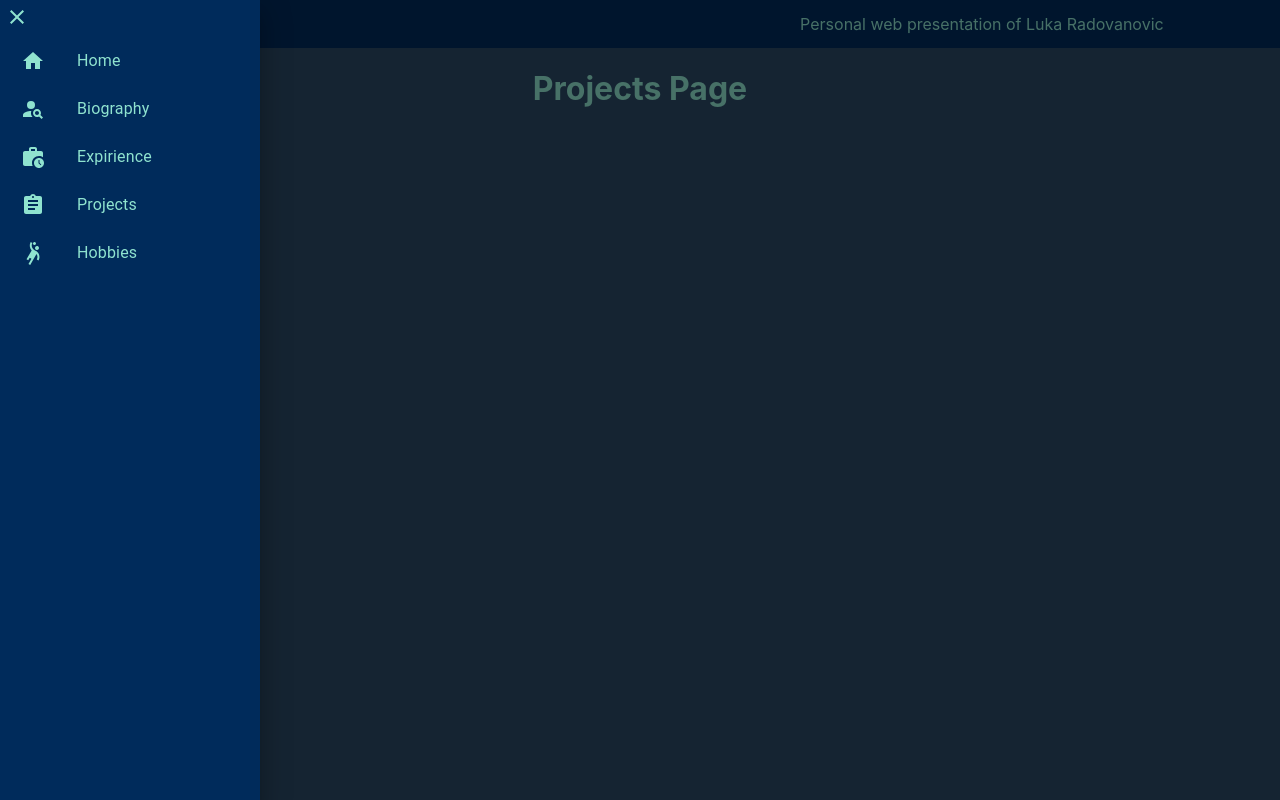
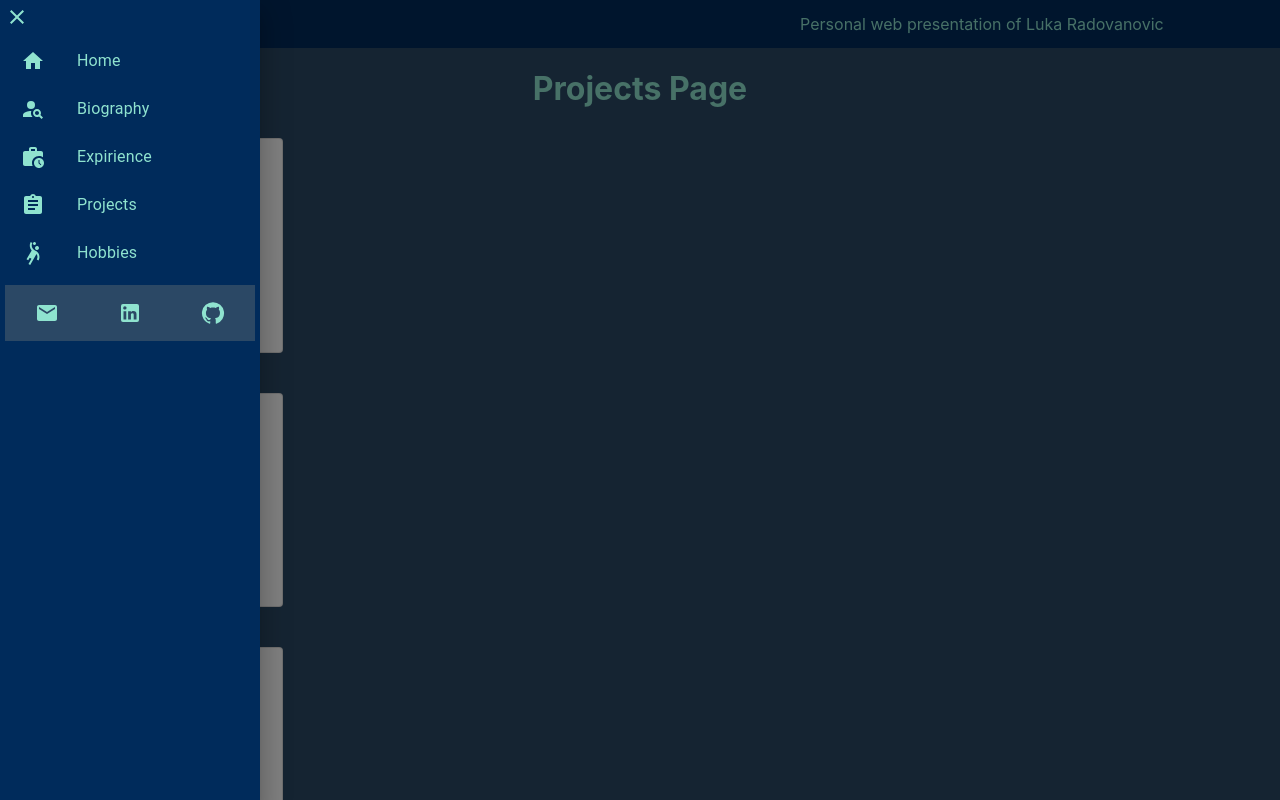
Before and after one commit to lukadlm97/personal-web-presentation, a React (Create React App) app: page /projects in a window 1280 px wide. Both pictures are taken after a click on the icon 22 px from the left and 22 px from the top of the page. Shown: the top 800 px of the page. Built offline with nearby package versions, Linux system fonts and the light colour scheme.

Commit message:
working on projects displat

```diff
--- a/src/App.tsx
+++ b/src/App.tsx
@@ -8,6 +8,7 @@ import {ThemeProvider} from '@material-ui/styles'
 import Navigator from './Navigator';
 import AppBar from './components/appBar/AppBar'
 import SideBar from './components/sideBar/SideBar'
+import Footer from './components/footer/Footer'
 
 
 //create material UI theme
--- /dev/null
+++ b/src/components/footer/Footer.tsx
@@ -0,0 +1,61 @@
+import React from 'react';
+import { BottomNavigation, BottomNavigationAction } from '@material-ui/core';
+import Email from '@mui/icons-material/Email';
+import LinkedIn from '@mui/icons-material/LinkedIn';
+import Github from '@mui/icons-material/GitHub';
+import { makeStyles } from '@material-ui/core/styles';
+
+
+export const useStyles = makeStyles({
+    root: {
+        "&  .MuiBottomNavigationAction-root": {
+            minWidth: 0,
+            maxWidth: 250,
+        },
+        "& .MuiSvgIcon-root": {
+            fill: "#8FE3CF",
+            "&:hover": {
+                fill: '#8FE3CF',
+                fontSize: '1.8rem'
+            }
+        }
+    }
+})
+
+
+
+const Footer = () => {
+    const [value, setValue] = React.useState('recents');
+    const classes = useStyles();
+
+    const handleChange = (event: React.SyntheticEvent, newValue: string) => {
+        setValue(newValue);
+        console.log(newValue)
+      };
+    return (
+        <BottomNavigation style={{ background: '#2B4865',width:'auto' }} value={value} onChange={()=>handleChange}>
+            <BottomNavigationAction
+                className={classes.root}
+                style={{ padding: 0 }}
+                icon={<Email />}
+            />
+            <BottomNavigationAction
+                className={classes.root}
+                style={{ padding: 0 }}
+                value="recents2"
+                href="https://rs.linkedin.com/in/luka-radovanovic-fon"
+                icon={<LinkedIn />}
+
+            />
+            <BottomNavigationAction
+                className={classes.root}
+                style={{ padding: 0 }}
+                value="recents3"
+                href="https://github.com/lukadlm97"
+                icon={<Github />}
+            />
+        </BottomNavigation >
+    )
+}
+
+export default Footer
--- /dev/null
+++ b/src/components/projectCard/ProjectCard.tsx
@@ -0,0 +1,43 @@
+import * as React from 'react';
+import Box from '@mui/material/Box';
+import Card from '@mui/material/Card';
+import CardActions from '@mui/material/CardActions';
+import CardContent from '@mui/material/CardContent';
+import Button from '@mui/material/Button';
+import Typography from '@mui/material/Typography';
+
+
+interface ProjectCardContent{
+    projectName:string
+}
+
+  export default function ProjectCard(props:ProjectCardContent) {
+    return (
+      <Box sx={{ minWidth: 275,width:200 }}>
+        <Card variant="outlined">
+        <React.Fragment>
+            <CardContent>
+                <Typography sx={{ fontSize: 14 }} color="text.secondary" gutterBottom>
+                Word of the Day
+                </Typography>
+                <Typography variant="h5" component="div">
+                    {props.projectName}
+                </Typography>
+                <Typography sx={{ mb: 1.5 }} color="text.secondary">
+                adjective
+                </Typography>
+                <Typography variant="body2">
+                well meaning and kindly.
+                <br />
+                {'"a benevolent smile"'}
+                </Typography>
+            </CardContent>
+            <CardActions>
+                <Button size="small">Learn More</Button>
+            </CardActions>
+        </React.Fragment>
+
+        </Card>
+      </Box>
+    );
+  }
--- a/src/components/sideBar/SideBar.tsx
+++ b/src/components/sideBar/SideBar.tsx
@@ -5,7 +5,6 @@ import Drawer  from '@material-ui/core/Drawer'
 
 
 import List from '@mui/material/List';
-import Divider from '@mui/material/Divider';
 import MuiListItem from '@mui/material/ListItem';
 import ListItemButton from '@mui/material/ListItemButton';
 import ListItemIcon from '@mui/material/ListItemIcon';
@@ -23,6 +22,7 @@ import './sidebar.css'
 import { useNavigate } from "react-router-dom";
 
 
+import Footer from '../footer/Footer'
 interface SidebarProps{
 
     onClick:Function
@@ -139,6 +139,7 @@ const Sidebar=(props:SidebarProps) =>{
                         </ListItemButton>
                     </ListItem>
                 </List>
+                <Footer/>
             </Drawer>
 
         </div>
--- a/src/pages/projects/Projects.tsx
+++ b/src/pages/projects/Projects.tsx
@@ -1,6 +1,8 @@
 
 import Grid from '@material-ui/core/Grid'
 import { makeStyles } from "@material-ui/core/styles";
+import ProjectCard from '../../components/projectCard/ProjectCard'
+import Item  from '@material-ui/core/ListItem'
 
 
 const useStyles = makeStyles({
@@ -10,18 +12,40 @@ const useStyles = makeStyles({
       background: "#2B4865",
       display: "flex",
       flexFlow: "column",
-      height: "100vh"
+      height: "100vh",
+      flexGrow:1
     }
   });
 
 
 function Projects(){
     const style=useStyles();
+    const projects = ['Project 1','Project 2','Project 3','Project 4','Project 5','Project 6','Project 7','Project 8']
+
+
     return(
-        <Grid className={style.body}>
+
+        <Grid container className={style.body}>
            <h1>Projects Page</h1>
 
+           <Grid container item  xs={12} style={{display:'flex'}}  spacing={3} >
+              {projects.map((item)=>(
+                <Grid item xs={12} sm={6}  style={{margin:'10px',padding:'10px'}}>
+                  <ProjectCard projectName={item}/>
+                </Grid>
+              ))}
+          </Grid>
+
+              {/*
+              <Grid container spacing={{ xs: 2, md: 3 }} columns={{ xs: 4, sm: 8, md: 12 }}>
+                {Array.from(Array(6)).map((_, index) => (
+                  <Grid item xs={2} sm={4} md={4} key={index}>
+                    <Item>xs=2</Item>
+                  </Grid>
+                ))}
+              </Grid>  */}
         </Grid>
+
     )
 }
 
```
Also changed, not shown: src/pages/biography/Biography.tsx (+0 -7 lines).
